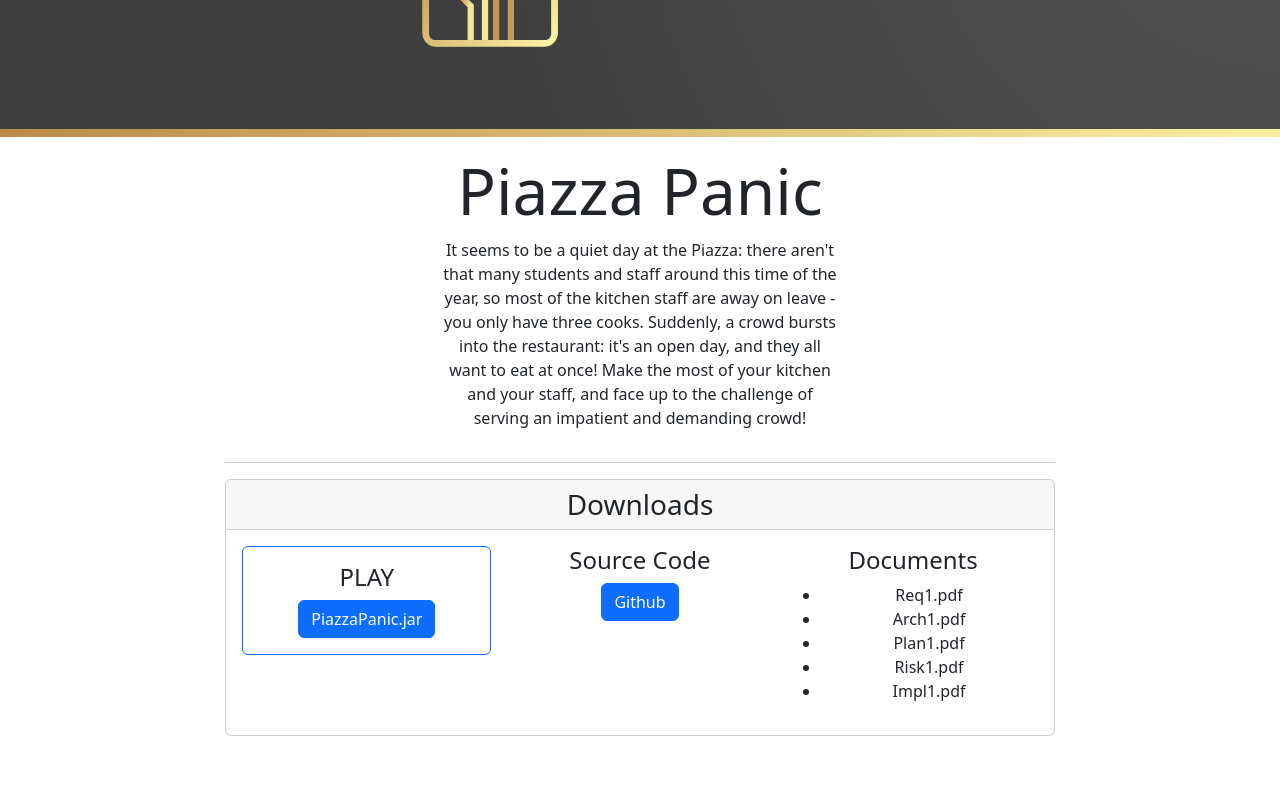
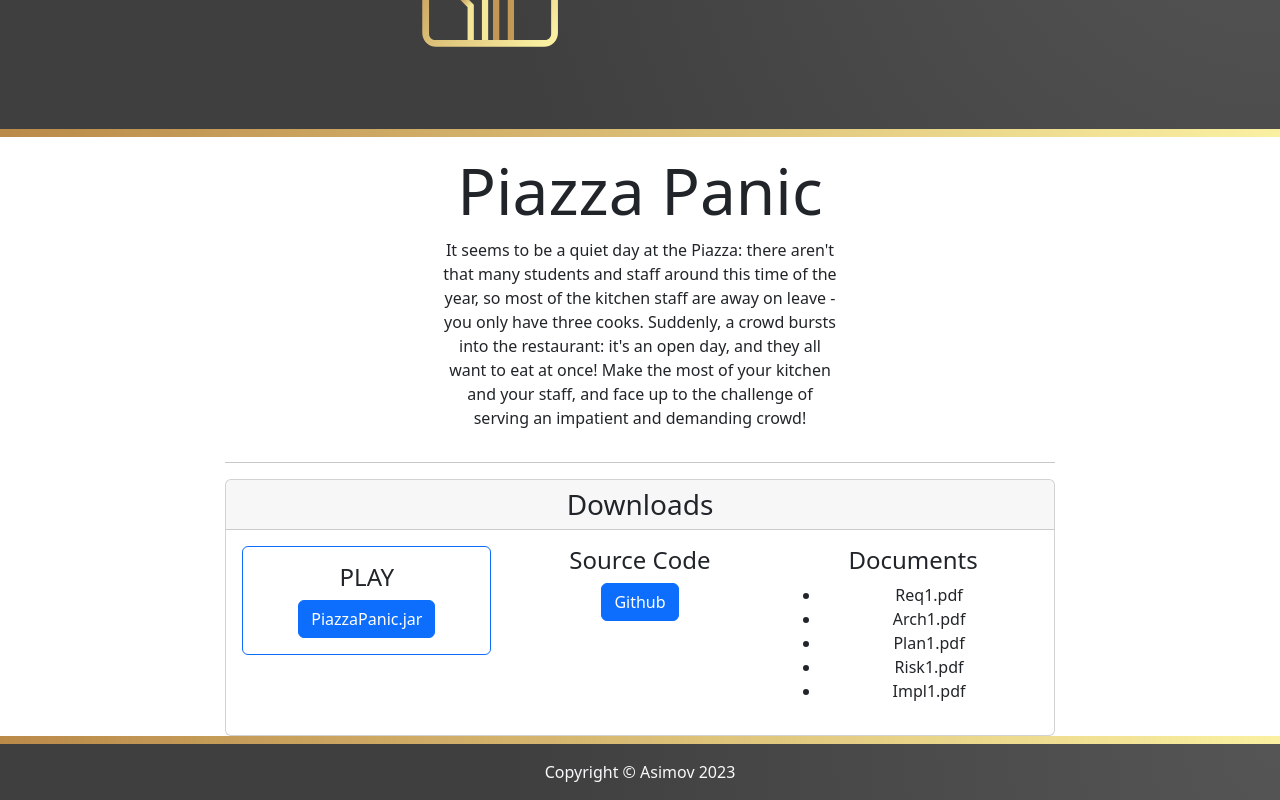
Before and after one commit to AsimovENG1/AsimovENG1.github.io, a Next.js app: page / in a window 1280 px wide. Shown: the part 171-971 px from the top of the page. Before the commit the page ends 907 px from the top, so only its background shows below. Built offline with nearby package versions, Linux system fonts and the light colour scheme.

Commit message:
Add footer
Added footer with copyright

```diff
--- a/pages/_document.tsx
+++ b/pages/_document.tsx
@@ -2,7 +2,7 @@ import { Html, Head, Main, NextScript } from 'next/document'
 
 export default function Document() {
   return (
-    <Html lang="en">
+    <Html lang="en" className='h-100'>
       <Head>
         <link rel="apple-touch-icon" sizes="180x180" href="/apple-touch-icon.png" />
         <link rel="icon" type="image/png" sizes="32x32" href="/favicon-32x32.png" />
@@ -12,7 +12,7 @@ export default function Document() {
         <meta name="msapplication-TileColor" content="#ffc40d" />
         <meta name="theme-color" content="#3f3f3f" />
       </Head>
-      <body>
+      <body className='h-100'>
         <Main />
         <NextScript />
       </body>
--- a/pages/index.tsx
+++ b/pages/index.tsx
@@ -19,14 +19,15 @@ export default function Home() {
         <link rel="icon" href="/favicon.ico" />
       </Head>
 
-      <div className={'text-center'}>
-        <div className={styles.banner}>
+      <div className='d-flex flex-column mh-vh'>
+        <div className='flex-shrink-0 text-center'>
+          <header className='bg-asimov'>
             <Image className='py-5' src={banner} alt='Asimov' />
-        </div>
+          </header>
 
           <hr className='gradient mb-3' />
 
-        <div className='container-fluid'>
+          <main className='container-fluid'>
             <div className='row'>
               <div className='col-md-2'></div>
 
@@ -36,7 +37,18 @@ export default function Home() {
 
               <div className='col-md-2 p-0'></div>
             </div>
+          </main>
         </div>
+
+
+        <footer className='footer mt-auto text-center'>
+          <hr className='gradient' />
+
+          <div className='bg-asimov text-light py-3'>
+            <span>Copyright &copy; Asimov {new Date().getFullYear()}</span>
+          </div>
+
+        </footer>
       </div>
     </>
   )
--- a/styles/Home.module.css
+++ /dev/null
@@ -1,3 +0,0 @@
-.banner {
-    background: radial-gradient(circle at top right, #555555, #3F3F3F 60%);
-}
--- a/styles/globals.css
+++ b/styles/globals.css
@@ -1,3 +1,7 @@
+.mh-vh {
+    min-height: 100vh;
+}
+
 .gradient {
     background-image: linear-gradient(to right, #BA8A49, #FAF0A2);
     height: .5rem;
@@ -8,3 +12,7 @@ hr.gradient {
     opacity: 1;
     margin: 0;
 }
+
+.bg-asimov {
+    background: radial-gradient(circle at top right, #555555, #3F3F3F 60%);
+}
```
Lines whose indentation alone changed are shown as unchanged.
